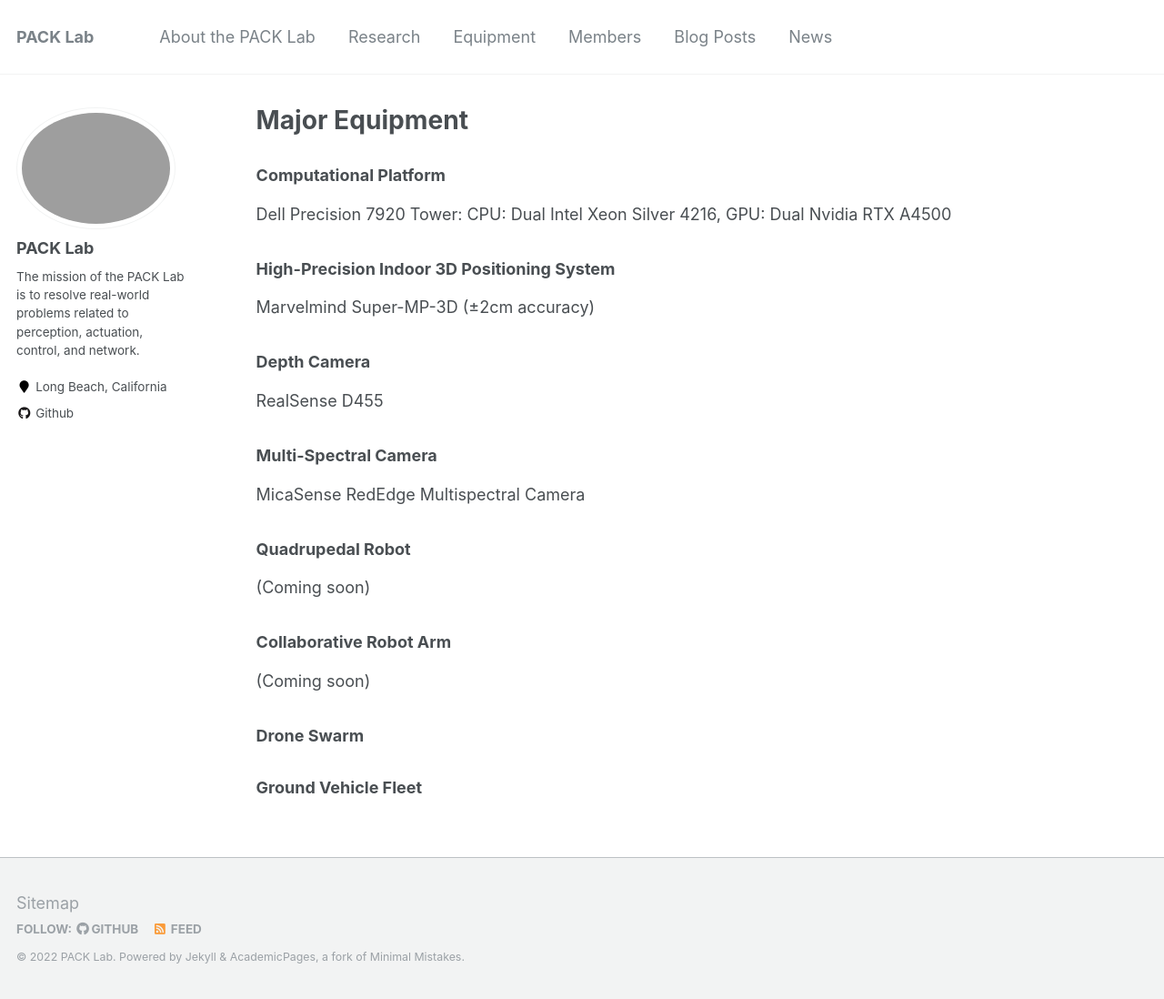
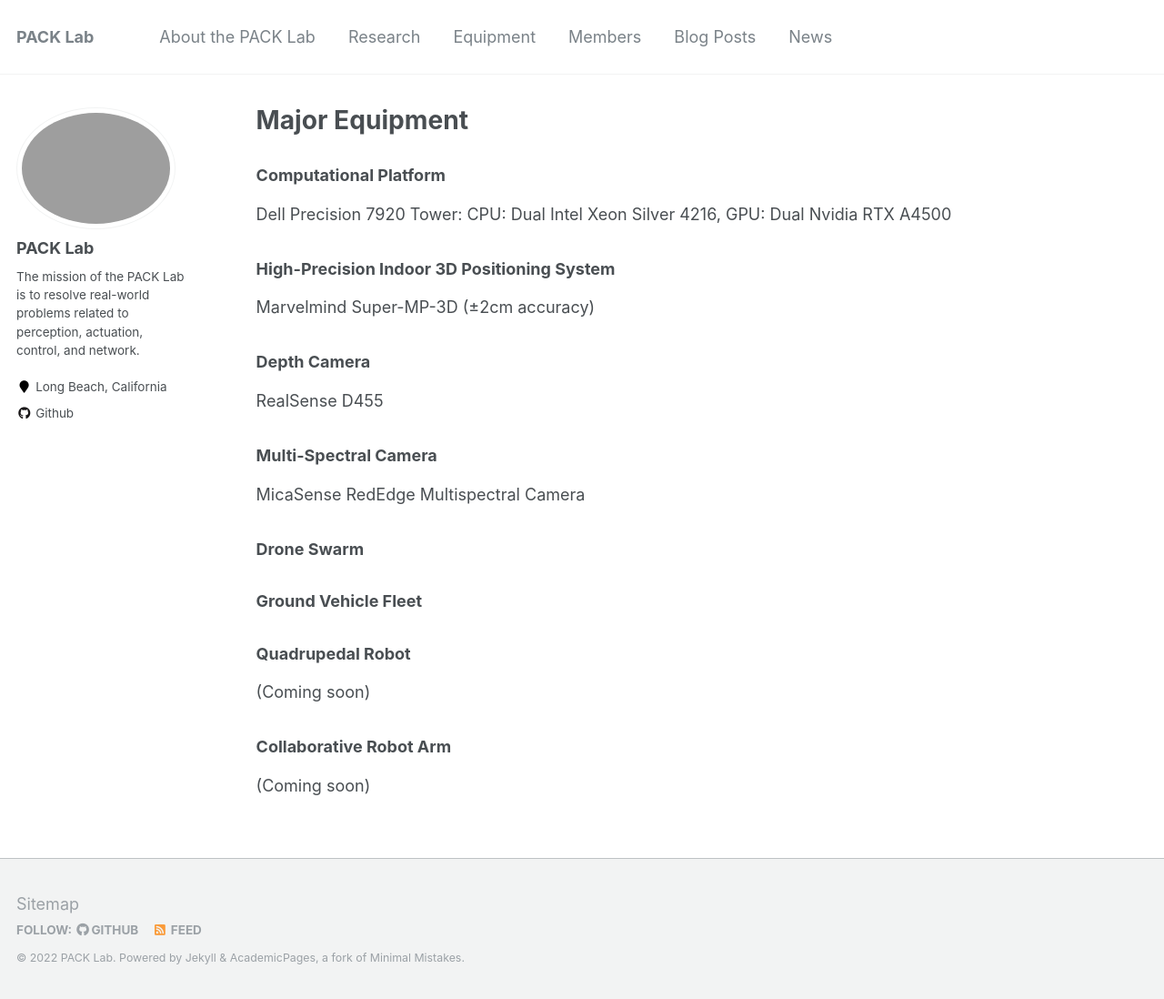
Before and after one commit to pack-lab/pack-lab.github.io, a Jekyll site: the page built from _pages/equipment.md, in a window 1280 px wide and 1098 px high. Shown: the whole window at 91% size. Built offline with Jekyll 4.4.1, drawn with Linux system fonts in a browser that asks for light colours.

```diff
--- a/_pages/equipment.md
+++ b/_pages/equipment.md
@@ -17,12 +17,12 @@ RealSense D455
 ### Multi-Spectral Camera
 MicaSense RedEdge Multispectral Camera
 
+### Drone Swarm
+
+### Ground Vehicle Fleet
+
 ### Quadrupedal Robot
 (Coming soon)
 
 ### Collaborative Robot Arm
 (Coming soon)
-
-### Drone Swarm
-
-### Ground Vehicle Fleet
```
